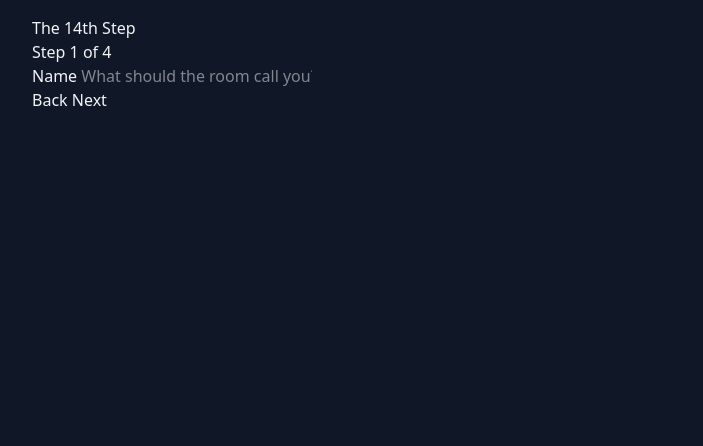
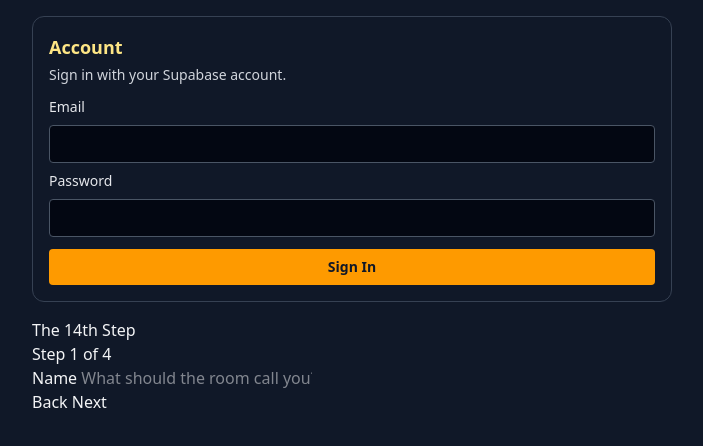
Before and after one commit to Phazzie/The14thstep, a SvelteKit app in the folder app/: page / in a window 1280 px wide. Shown: the top 446 px of the page, without its empty margins (288-991 px from the left). Built offline with nearby package versions, Linux system fonts and the light colour scheme; no server answers.

Commit message:
feat(flow): add landing auth flow and stabilize meeting load/callback selection

```diff
--- a/app/src/hooks.server.ts
+++ b/app/src/hooks.server.ts
@@ -37,6 +37,12 @@ function createUnavailableDatabaseAdapter(message: string): DatabasePort {
 		},
 		async completeMeeting() {
 			return err(SeamErrorCodes.UPSTREAM_UNAVAILABLE, message);
+		},
+		async updateCallback() {
+			return err(SeamErrorCodes.UPSTREAM_UNAVAILABLE, message);
+		},
+		async getMeetingCountAfterDate() {
+			return err(SeamErrorCodes.UPSTREAM_UNAVAILABLE, message);
 		}
 	};
 }
--- a/app/src/lib/components/MeetingCircle.svelte
+++ b/app/src/lib/components/MeetingCircle.svelte
@@ -21,7 +21,7 @@
 <section>
 	<h2 class="text-base font-semibold text-gray-100">Meeting Circle</h2>
 	<ul class="mt-3 flex flex-wrap gap-3">
-		{#each characters as character}
+		{#each characters as character (character.id)}
 			<li
 				class={`min-h-11 min-w-11 rounded-xl border px-3 py-2 text-sm ${
 					activeCharacterId === character.id
--- a/app/src/lib/core/callback-engine.ts
+++ b/app/src/lib/core/callback-engine.ts
@@ -78,6 +78,12 @@ export function resolveCallbackProbability(input: CallbackEngineInput): {
 				matches: input.callback.status === 'stale'
 			},
 			{
+				rule: 'status_retired',
+				probability: 0.02,
+				specificity: 50,
+				matches: input.callback.status === 'retired'
+			},
+			{
 				rule: 'status_legend',
 				probability: 0.3,
 			specificity: 50,
--- a/app/src/routes/+page.server.ts
+++ b/app/src/routes/+page.server.ts
@@ -1,7 +1,8 @@
 import { createMeeting } from '$lib/core/meeting';
 import { SeamErrorCodes } from '$lib/core/seam';
+import { createClient } from '@supabase/supabase-js';
 import { fail, redirect } from '@sveltejs/kit';
-import type { Actions } from './$types';
+import type { Actions, PageServerLoad } from './$types';
 
 function asTrimmedString(value: FormDataEntryValue | null): string {
 	return typeof value === 'string' ? value.trim() : '';
@@ -16,7 +17,82 @@ function statusFromSeamCode(code: string): number {
 	return 500;
 }
 
+function resolveAnonKey(env: NodeJS.ProcessEnv): string {
+	return (
+		env.NEXT_PUBLIC_SUPABASE_ANON_KEY?.trim() ??
+		env.SUPABASE_ANON_KEY?.trim() ??
+		env.NEXT_PUBLIC_SUPABASE_PUBLISHABLE_KEY?.trim() ??
+		''
+	);
+}
+
+export const load: PageServerLoad = async ({ locals }) => {
+	return {
+		userId: locals.userId
+	};
+};
+
 export const actions: Actions = {
+	signIn: async ({ request, cookies }) => {
+		const formData = await request.formData();
+		const email = asTrimmedString(formData.get('email'));
+		const password = asTrimmedString(formData.get('password'));
+
+		if (!email || !password) {
+			return fail(400, { authMessage: 'Email and password are required.' });
+		}
+
+		const supabaseUrl = process.env.SUPABASE_URL?.trim() ?? '';
+		const anonKey = resolveAnonKey(process.env);
+		if (!supabaseUrl || !anonKey) {
+			return fail(500, { authMessage: 'Auth is not configured on this environment.' });
+		}
+
+		const authClient = createClient(supabaseUrl, anonKey, {
+			auth: {
+				autoRefreshToken: false,
+				persistSession: false
+			}
+		});
+
+		const signInResult = await authClient.auth.signInWithPassword({
+			email,
+			password
+		});
+		if (signInResult.error || !signInResult.data.session) {
+			return fail(401, { authMessage: 'Sign in failed. Check your email and password.' });
+		}
+
+		const secure = process.env.NODE_ENV === 'production';
+		cookies.set('sb-access-token', signInResult.data.session.access_token, {
+			path: '/',
+			httpOnly: true,
+			sameSite: 'lax',
+			secure
+		});
+		if (signInResult.data.session.refresh_token) {
+			cookies.set('sb-refresh-token', signInResult.data.session.refresh_token, {
+				path: '/',
+				httpOnly: true,
+				sameSite: 'lax',
+				secure
+			});
+		}
+
+		throw redirect(303, '/');
+	},
+
+	signOut: async ({ cookies, locals }) => {
+		const accessToken = cookies.get('sb-access-token');
+		if (accessToken) {
+			await locals.seams.auth.signOut(accessToken);
+		}
+
+		cookies.delete('sb-access-token', { path: '/' });
+		cookies.delete('sb-refresh-token', { path: '/' });
+		throw redirect(303, '/');
+	},
+
 	join: async ({ request, locals }) => {
 		const formData = await request.formData();
 
--- a/app/src/routes/+page.svelte
+++ b/app/src/routes/+page.svelte
@@ -1,10 +1,50 @@
 <script lang="ts">
-	import SetupFlow from '$lib/components/SetupFlow.svelte';
-	import type { ActionData } from './$types';
+import SetupFlow from '$lib/components/SetupFlow.svelte';
+import type { ActionData, PageData } from './$types';
 
-	let { form } = $props<{ form?: ActionData }>();
+	let { data, form } = $props<{ data?: PageData; form?: ActionData }>();
+	const userId = $derived(data?.userId ?? null);
 </script>
 
 <main class="mx-auto max-w-2xl p-4">
+	<section class="mb-4 rounded-xl border border-gray-700 bg-gray-900 p-4">
+		<h2 class="text-lg font-semibold text-amber-200">Account</h2>
+		{#if userId}
+			<p class="mt-1 text-sm text-gray-300">Signed in as <code>{userId}</code></p>
+			<form method="POST" action="?/signOut" class="mt-3">
+				<button type="submit" class="rounded bg-gray-700 px-3 py-2 text-sm text-gray-100 hover:bg-gray-600">
+					Sign Out
+				</button>
+			</form>
+		{:else}
+			<p class="mt-1 text-sm text-gray-300">Sign in with your Supabase account.</p>
+			{#if form && 'authMessage' in form && form.authMessage}
+				<p class="mt-2 text-sm text-rose-300" role="alert">{form.authMessage}</p>
+			{/if}
+			<form method="POST" action="?/signIn" class="mt-3 grid gap-2">
+				<label class="text-sm text-gray-200" for="email">Email</label>
+				<input
+					id="email"
+					name="email"
+					type="email"
+					required
+					autocomplete="email"
+					class="rounded border border-gray-600 bg-gray-950 px-3 py-2 text-sm text-gray-100"
+				/>
+				<label class="text-sm text-gray-200" for="password">Password</label>
+				<input
+					id="password"
+					name="password"
+					type="password"
+					required
+					autocomplete="current-password"
+					class="rounded border border-gray-600 bg-gray-950 px-3 py-2 text-sm text-gray-100"
+				/>
+				<button type="submit" class="mt-1 rounded bg-amber-500 px-3 py-2 text-sm font-semibold text-gray-900 hover:bg-amber-400">
+					Sign In
+				</button>
+			</form>
+		{/if}
+	</section>
 	<SetupFlow {form} />
 </main>
```
Also changed, not shown: 2 other files (tests, documents, lock files or other folders). Lines whose indentation alone changed are shown as unchanged.
